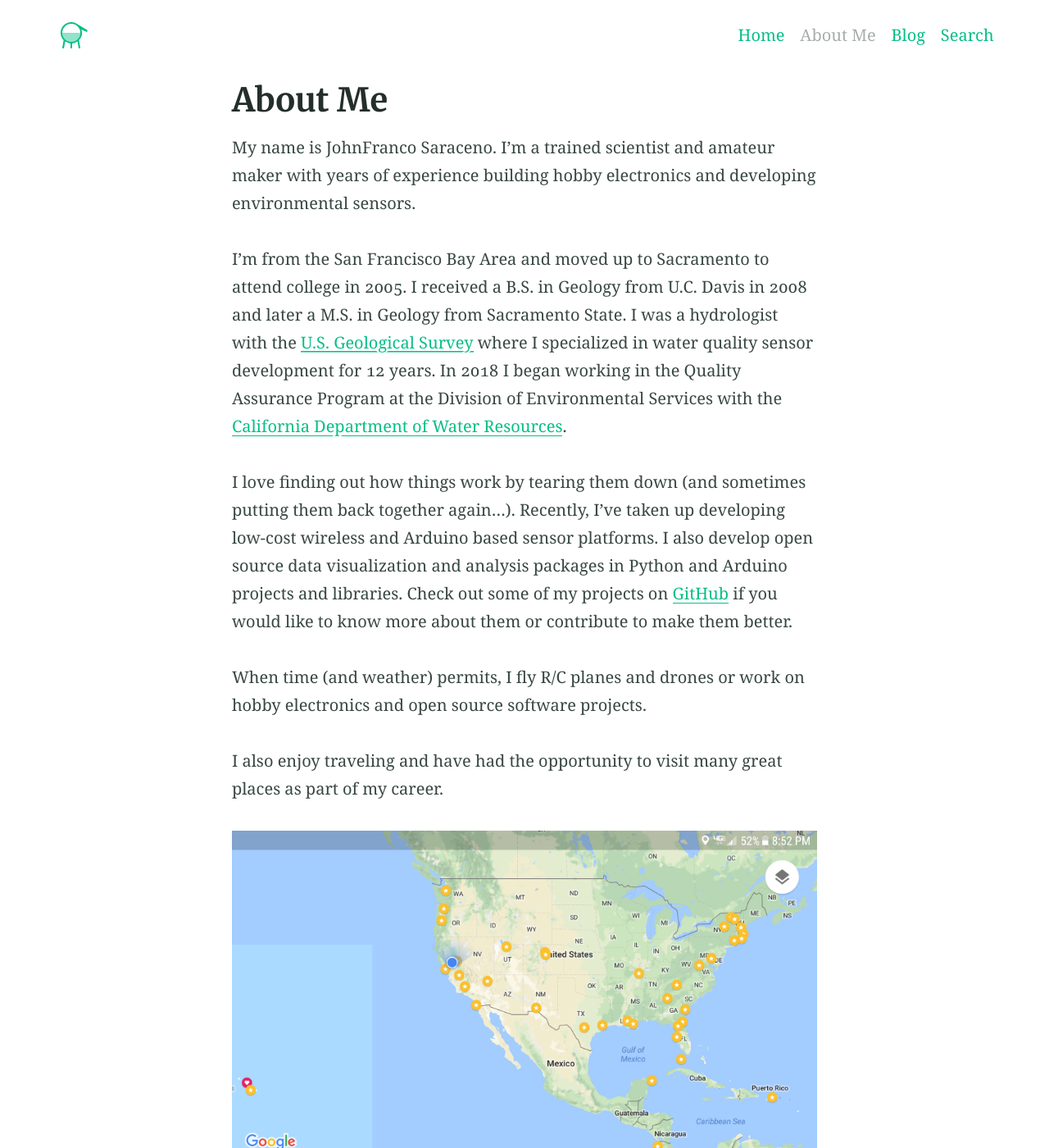
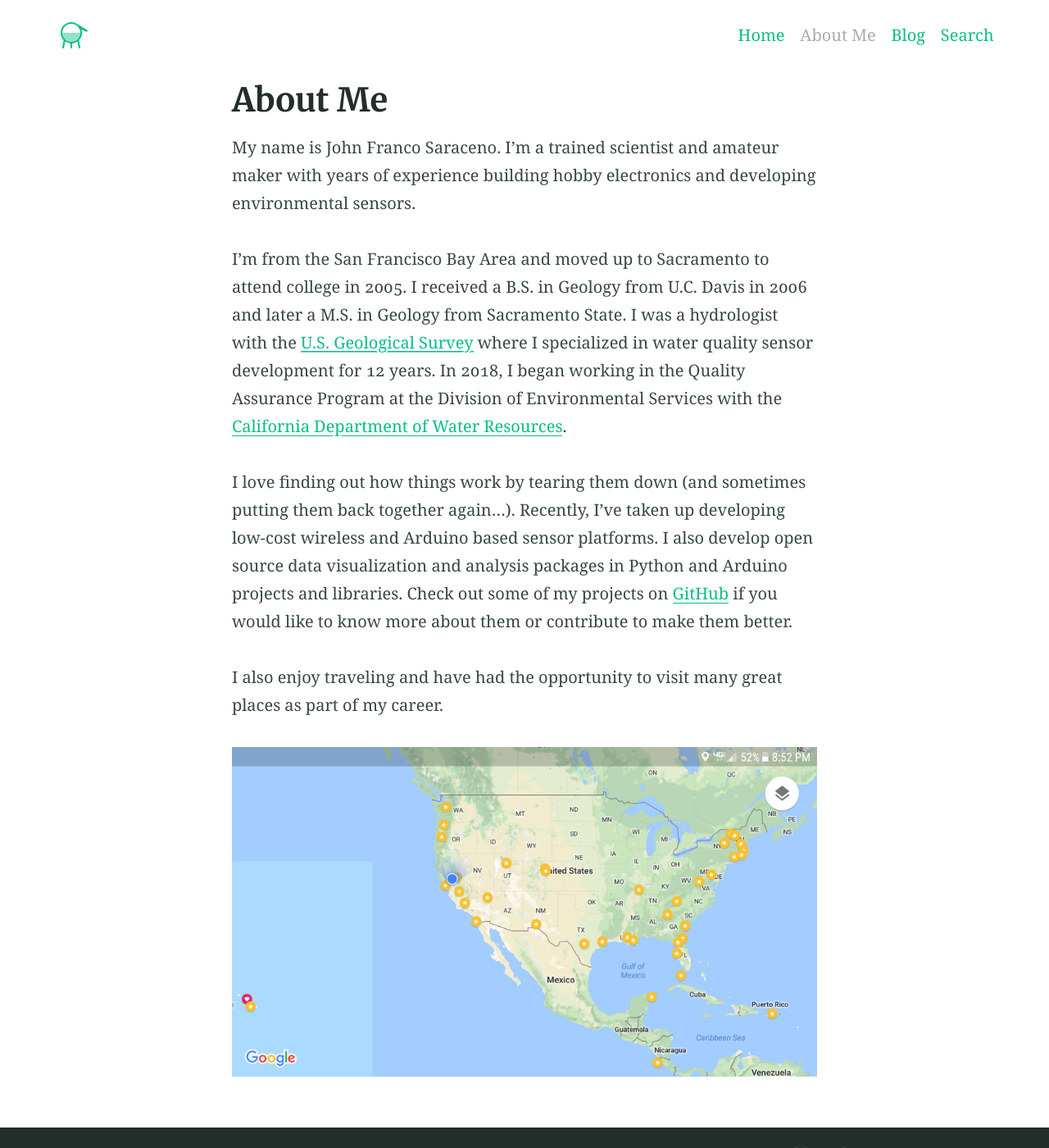
Before and after one commit to OneGneissGuy/OneGneissGuy.github.io, a Jekyll site: the page built from about.md, in a window 1280 px wide and 1400 px high. Shown: the whole window at 82% size. Built offline with Jekyll 4.4.1, drawn with Linux system fonts in a browser that asks for light colours.

Commit message:
update info and link to wowchemy page

```diff
--- a/about.md
+++ b/about.md
@@ -4,13 +4,12 @@ indexing: false
 sitemap: false
 ---
 
-My name is JohnFranco Saraceno. I'm a trained scientist and amateur maker with years of experience building hobby electronics and developing environmental sensors.
+My name is John Franco Saraceno. I'm a trained scientist and amateur maker with years of experience building hobby electronics and developing environmental sensors.
 
-I'm from the San Francisco Bay Area and moved up to Sacramento to attend college in 2005. I received a B.S. in Geology from U.C. Davis in 2008 and later a M.S. in Geology from Sacramento State. I was a hydrologist with the [U.S. Geological Survey](https://www.usgs.gov) where I specialized in water quality sensor development for 12 years. In 2018 I began working in the Quality Assurance Program at the Division of Environmental Services with the [California Department of Water Resources](https://water.ca.gov/).
+I'm from the San Francisco Bay Area and moved up to Sacramento to attend college in 2005. I received a B.S. in Geology from U.C. Davis in 2006 and later a M.S. in Geology from Sacramento State. I was a hydrologist with the [U.S. Geological Survey](https://www.usgs.gov) where I specialized in water quality sensor development for 12 years. In 2018, I began working in the Quality Assurance Program at the Division of Environmental Services with the [California Department of Water Resources](https://water.ca.gov/).
 
 I love finding out how things work by tearing them down (and sometimes putting them back together again...). Recently, I've taken up developing low-cost wireless and Arduino based sensor platforms. I also develop open source data visualization and analysis packages in Python and Arduino projects and libraries. Check out some of my projects on [GitHub]({{ site.github.owner_url }}) if you would like to know more about them or contribute to make them better.
 
-When time (and weather) permits, I fly R/C planes and drones or work on hobby electronics and open source software projects.
 
 I also enjoy traveling and have had the opportunity to visit many great places as part of my career.
 
```
Also changed, not shown: index.md (+4 -3 lines), thanks.md (+1 -1 lines), README.md.
